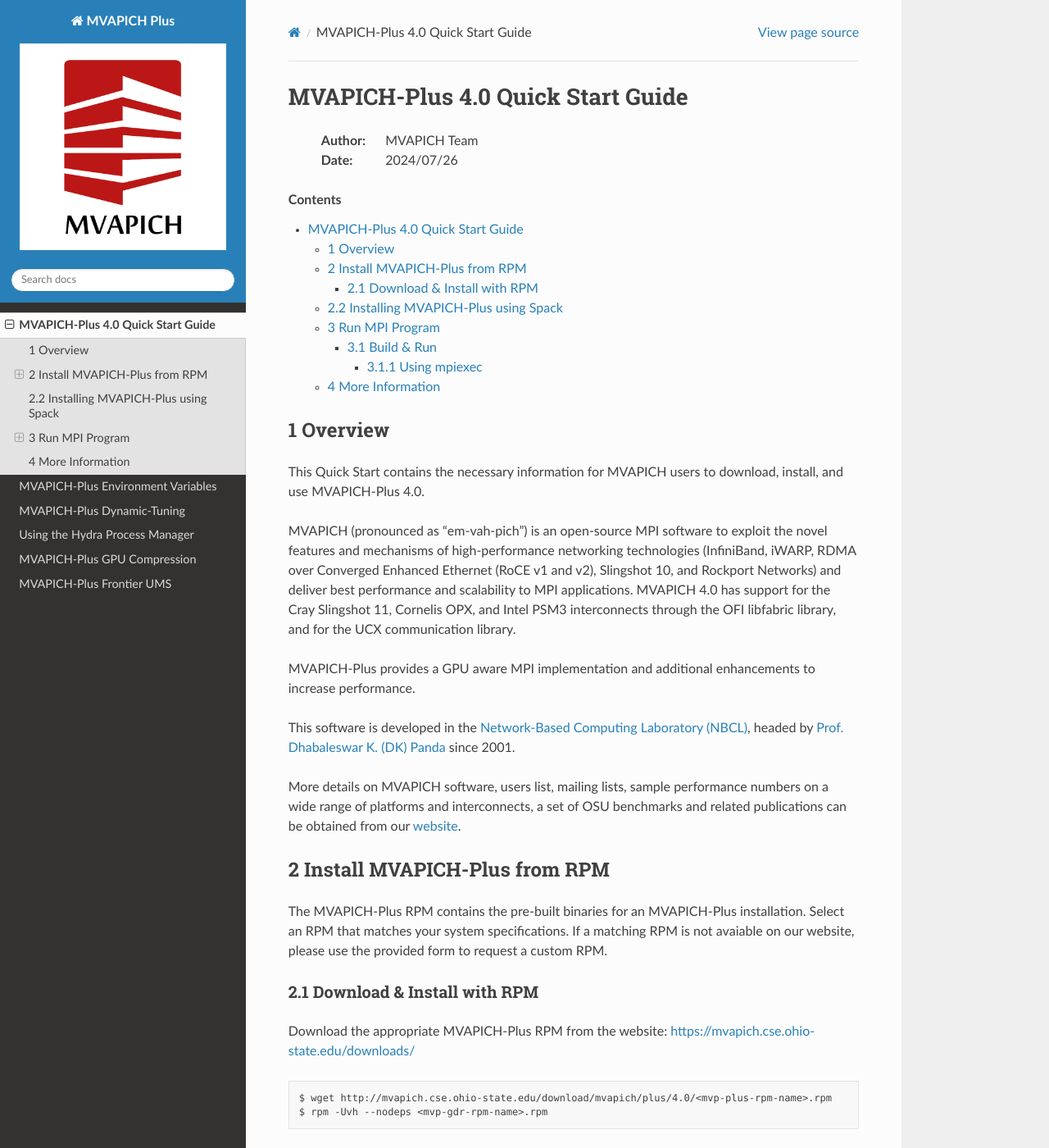
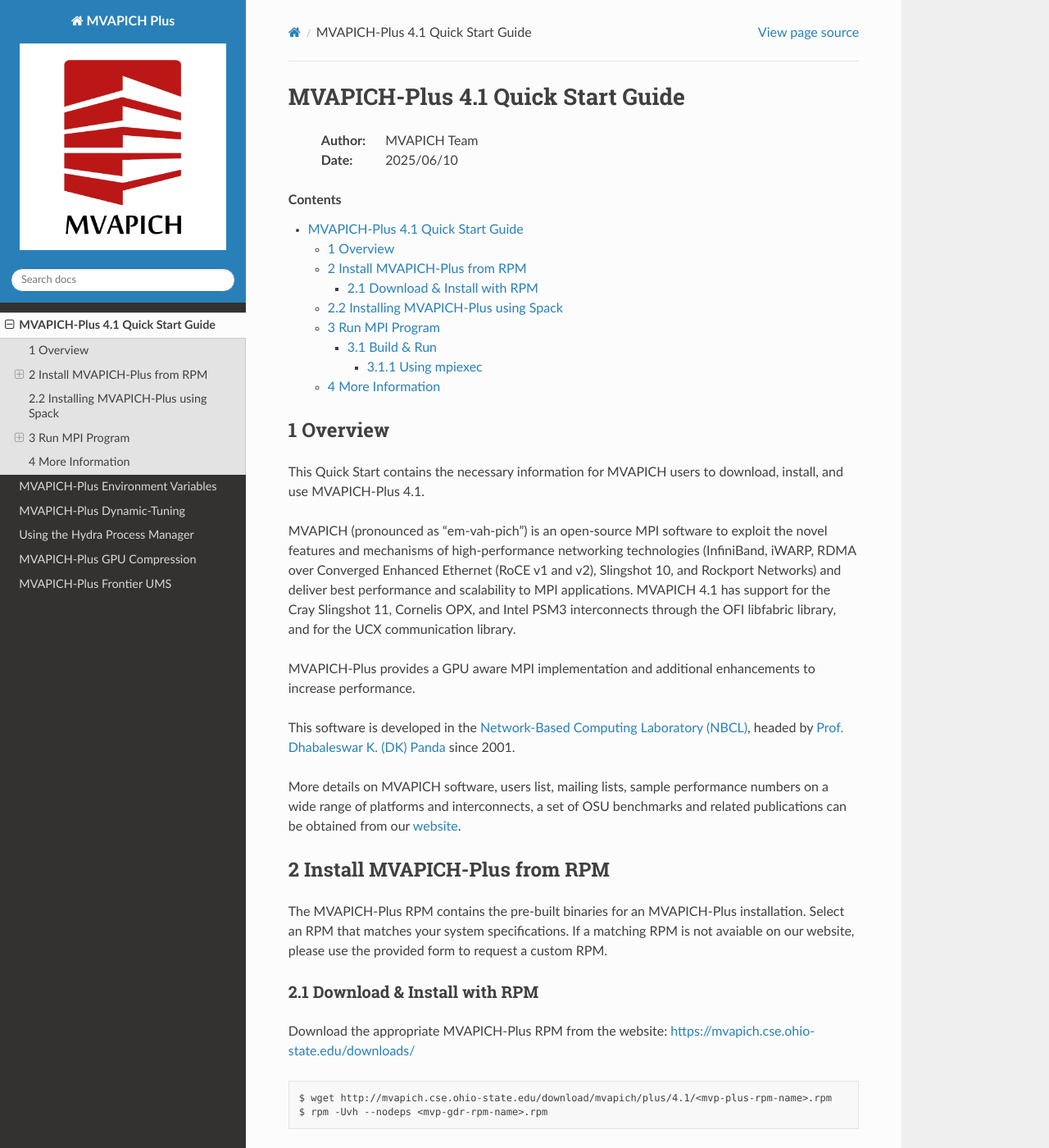
Before and after one commit to OSU-Nowlab/MVAPICH-docs, a Sphinx documentation site: the page built from docs/source/quick-plus.rst, in a window 1280 px wide and 1400 px high. Shown: the whole window at 82% size. Built offline with Sphinx 7.4.7 and the Read the Docs theme 3.1.0, drawn with Linux system fonts in a browser that asks for light colours.

Commit message:
change the version number in config and quick-plus

```diff
--- a/docs/source/conf.py
+++ b/docs/source/conf.py
@@ -6,8 +6,8 @@
 copyright = '2025, NOWLAB'
 author = 'NOWLAB'
 
-release = '4.0'
-version = '4.0'
+release = '4.1'
+version = '4.1'
 
 # -- General configuration
 
--- a/docs/source/quick-plus.rst
+++ b/docs/source/quick-plus.rst
@@ -1,9 +1,9 @@
 ===================================
-MVAPICH-Plus 4.0 Quick Start Guide
+MVAPICH-Plus 4.1 Quick Start Guide
 ===================================
 
     :Author: MVAPICH Team
-    :Date: 2024/07/26
+    :Date: 2025/06/10
 
 .. contents::
 
@@ -13,14 +13,14 @@
 -------------
 
 This Quick Start contains the necessary information for MVAPICH users
-to download, install, and use MVAPICH-Plus 4.0.
+to download, install, and use MVAPICH-Plus 4.1.
 
 MVAPICH (pronounced as “em-vah-pich”) is an open-source MPI software
 to exploit the novel features and mechanisms of high-performance
 networking technologies (InfiniBand, iWARP, RDMA over Converged
 Enhanced Ethernet (RoCE v1 and v2), Slingshot 10, and Rockport
 Networks) and deliver best performance and scalability to MPI
-applications. MVAPICH 4.0 has support for
+applications. MVAPICH 4.1 has support for
 the Cray Slingshot 11, Cornelis OPX, and Intel PSM3 interconnects
 through the OFI libfabric library, and for the UCX communication
 library.
@@ -51,7 +51,7 @@
 
 .. code:: sh
 
-	$ wget http://mvapich.cse.ohio-state.edu/download/mvapich/plus/4.0/<mvp-plus-rpm-name>.rpm
+	$ wget http://mvapich.cse.ohio-state.edu/download/mvapich/plus/4.1/<mvp-plus-rpm-name>.rpm
 	$ rpm -Uvh --nodeps <mvp-gdr-rpm-name>.rpm
 
 The RPMs contained in our libraries are relocatable and can be installed using a
```
